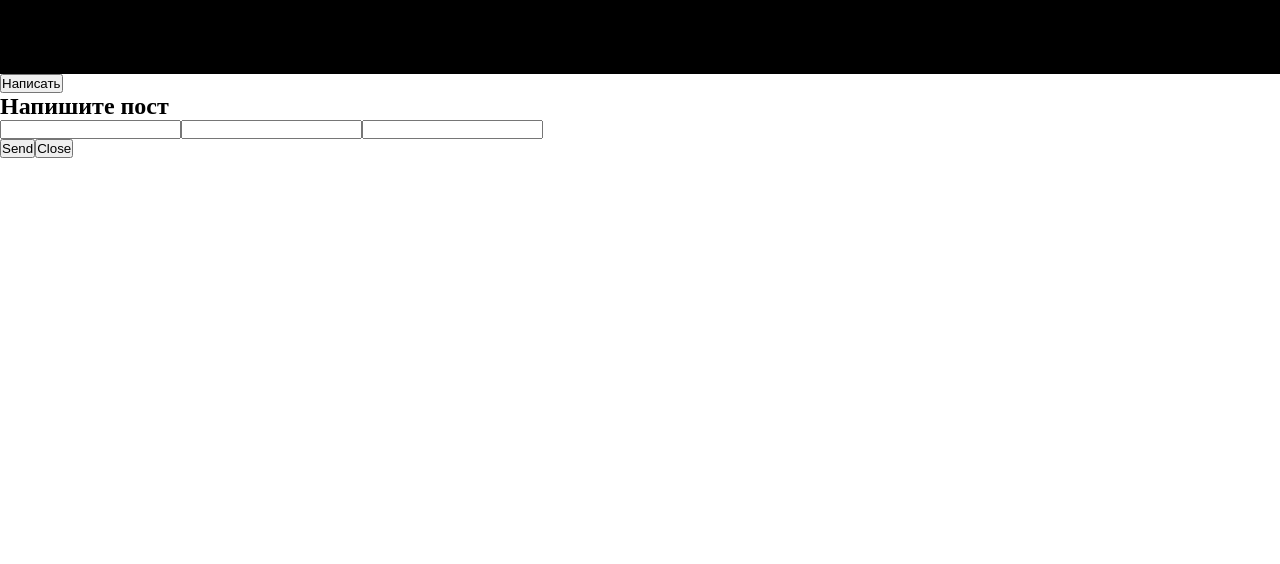
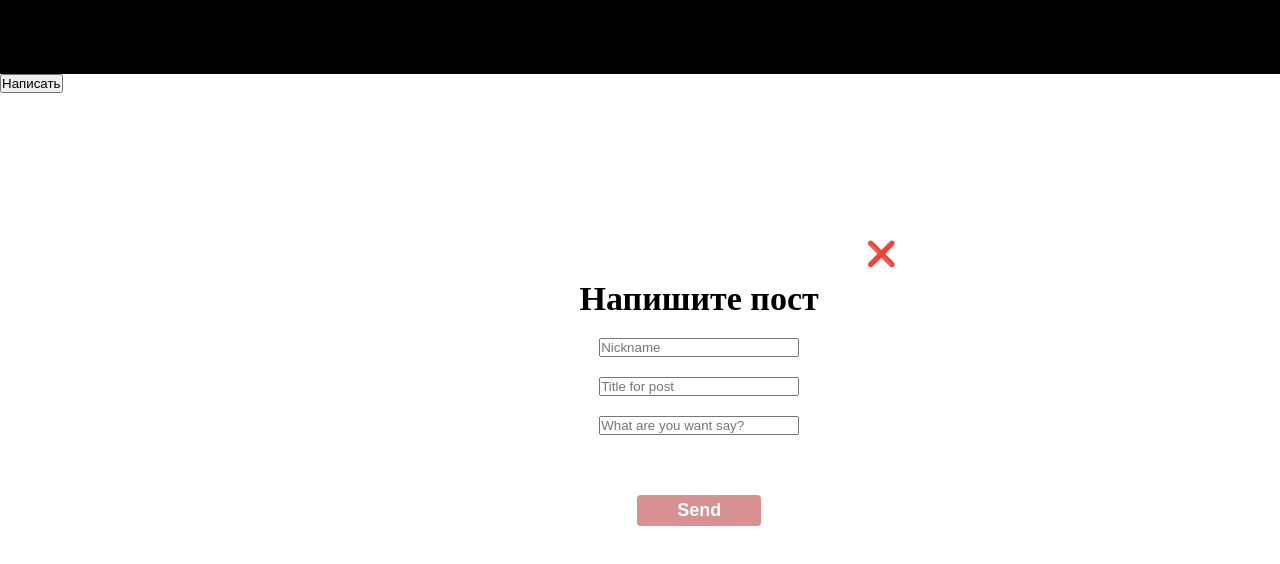
Before and after one commit to CkutlsGit/nomatter--vue, a Vue app in the folder no-matter/: page /shtpst in a window 1280 px wide. Both pictures are taken after a click on the button "Написать". Shown: the top 564 px of the page. Built offline with nearby package versions, Linux system fonts and the light colour scheme.

Commit message:
style: add style for modal window

```diff
--- a/no-matter/src/components/Modal.vue
+++ b/no-matter/src/components/Modal.vue
@@ -2,14 +2,20 @@
   <div class="dialog">
     <div class="dialog__content">
       <h1 class="dialog__content--title">Напишите пост</h1>
+      <button class="modal__btn--close" @click="closeModal">❌</button>
       <div class="dialog__inputs">
-        <input type="text" v-model.trim="nickname">
-        <input type="text" v-model.trim="description">
-        <input type="text" v-model.trim="title">
+        <div class="dialog__block--input">
+          <input type="text" v-model.trim="nickname" placeholder="Nickname">
+        </div>
+        <div class="dialog__block--input">
+          <input type="text" v-model.trim="title" placeholder="Title for post">
+        </div>
+        <div class="dialog__block--input">
+          <input type="text" v-model.trim="description" placeholder="What are you want say?">
+        </div>
       </div>
       <div class="dialog__btns">
-        <button @click="sendValue">Send</button>
-        <button @click="closeModal">Close</button>
+        <button @click="sendValue" :disabled="checkAgreeforClick">Send</button>
       </div>
     </div>
   </div>
@@ -21,7 +27,8 @@ export default {
     return {
       nickname: '',
       title: '',
-      description: ''
+      description: '',
+      canClick: false
     }
   },
   methods: {
@@ -30,11 +37,82 @@ export default {
     },
     sendValue() {
       this.$emit('send', [this.nickname, this.title, this.description])
+    },
+    checkAgreeforClick() {
+      if (this.nickname !== '' && this.title !== '' && this.description !== '') {
+        return this.canClick = true
+      }
     }
   }
 }
 </script>
 
 <style>
-
+.dialog {
+  position: absolute;
+  top: 30%;
+  left: 39%;
+  display: flex;
+  justify-content: center;
+  text-align: center;
+}
+.dialog__content {
+  width: 400px;
+  height: 400px;
+  background: #fff;
+  border-radius: 7px;
+}
+.dialog__content--title {
+  padding-top: 40px;
+  font-size: 34px;
+  margin-bottom: 20px;
+}
+.dialog__inputs input {
+  margin: 0 auto;
+  display: flex;
+  justify-content: center;
+  flex-direction: column;
+}
+.modal__btn--close {
+  position: absolute;
+  margin: -98px 0px 0px 167px;
+  font-size: 24px;
+  background: #fff;
+  border: none;
+  cursor: pointer;
+  transition: background 0.5s ease;
+}
+.modal__btn--close:hover {
+  background: #ab2e2e;
+}
+.dialog__block--input label {
+  width: 20px;
+}
+.dialog__block--input input {
+  width: 200px;
+  margin-bottom: 20px
+}
+.dialog__block--input {
+  display: flex;
+}
+.dialog__btns button {
+  margin-top: 40px;
+  font-size: 18px;
+  padding: 5px 40px;
+  background: #439a2f;
+  border: none;
+  border-radius: 4px;
+  color: #fff;
+  font-weight: 700;
+  cursor: pointer;
+  transition: .5s ease-in;
+}
+.dialog__btns button:hover {
+  opacity: 0.7;
+}
+.dialog__btns button:disabled {
+  background: #b02626;
+  opacity: .5;
+  cursor: not-allowed;
+}
 </style>
```
